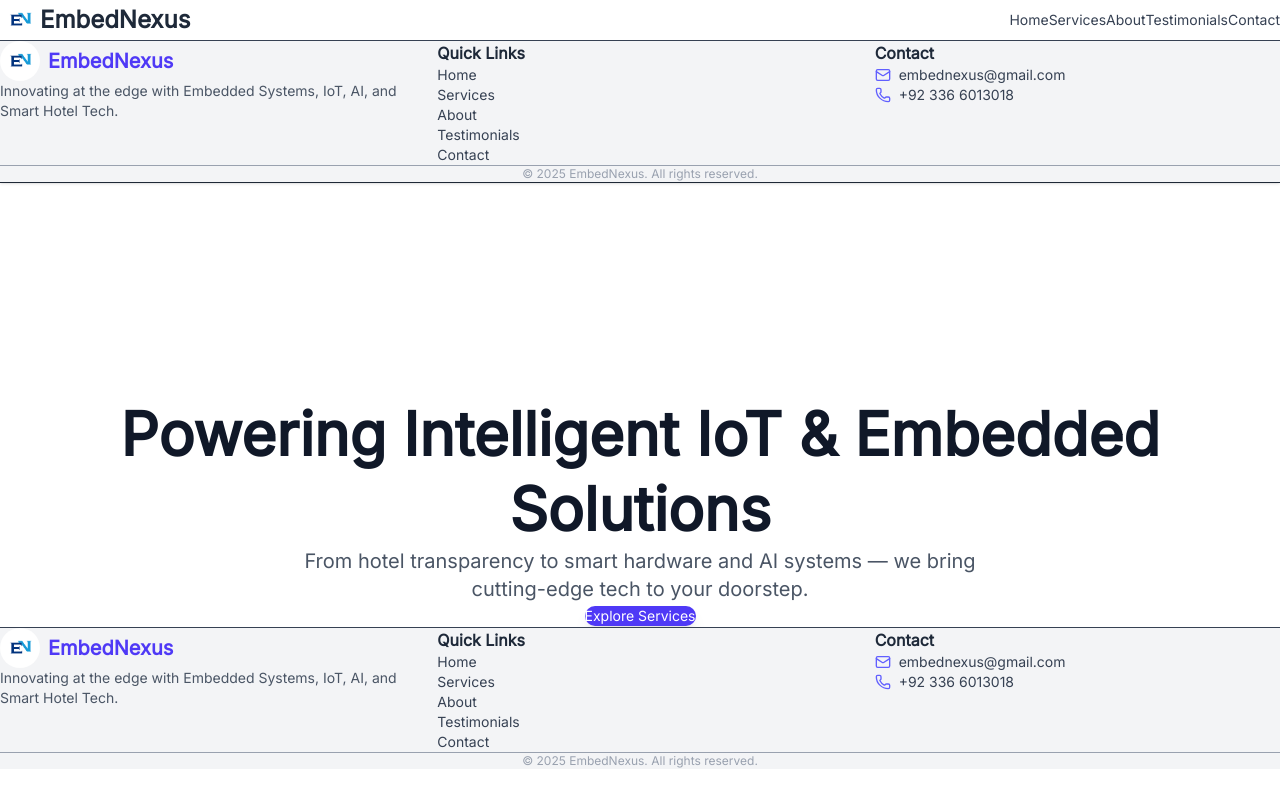
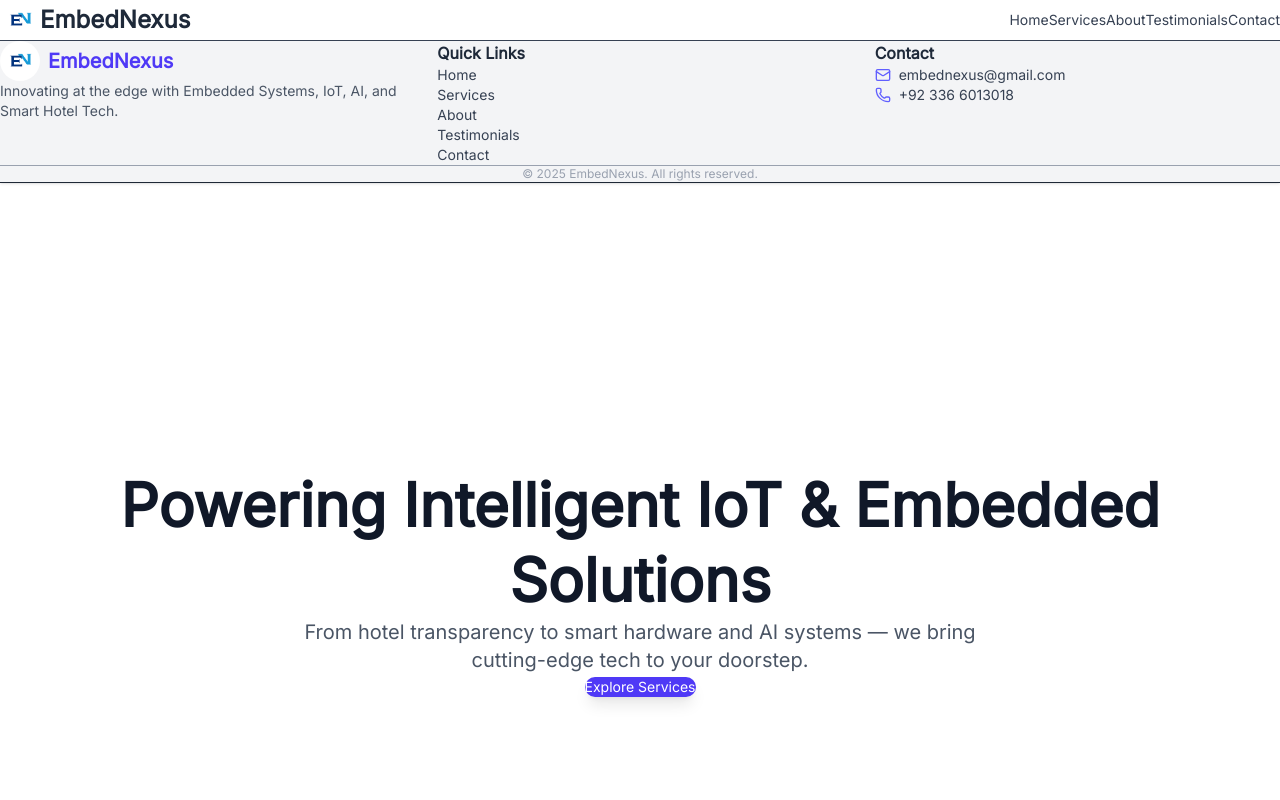
Before and after one commit to awaisk3/EmbedNexus-Website, a Next.js app: page / in a window 1280 px wide. Shown: the top 800 px of the page. Built offline with nearby package versions, Linux system fonts and the light colour scheme.

Commit message:
index file footer issue resolve

```diff
--- a/pages/index.js
+++ b/pages/index.js
@@ -1,5 +1,5 @@
 import Navbar from "@/components/Navbar";
-import Footer from "@/components/footer";
+import Footer from "@/components/Footer";
 import Link from "next/link";
 
 export default function Home() {
@@ -14,15 +14,13 @@ export default function Home() {
           From hotel transparency to smart hardware and AI systems — we bring cutting-edge tech to your doorstep.
         </p>
 
-        {/* ✅ Replaced <a> with <Link> */}
         <Link href="/services">
           <button className="bg-indigo-600 hover:bg-indigo-700 text-white px-6 py-3 rounded-full text-sm font-medium shadow-lg transition">
             Explore Services
           </button>
         </Link>
-
-        <Footer />
       </main>
+      <Footer />
     </>
   );
 }
--- a/pages/testimonials.js
+++ b/pages/testimonials.js
@@ -1,5 +1,5 @@
 import Navbar from "@/components/Navbar";
-import Footer from "@/components/footer";
+import Footer from "@/components/Footer";
 
 export default function Testimonials() {
   return (
```
